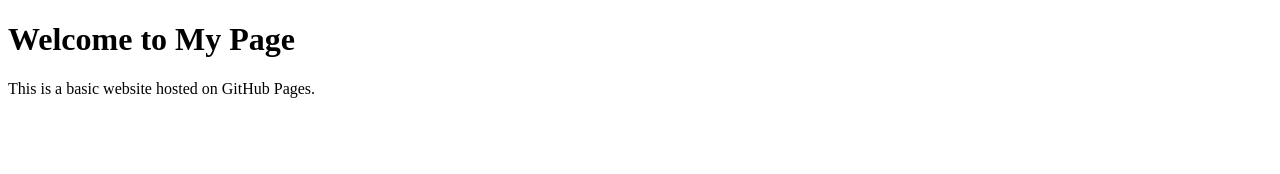
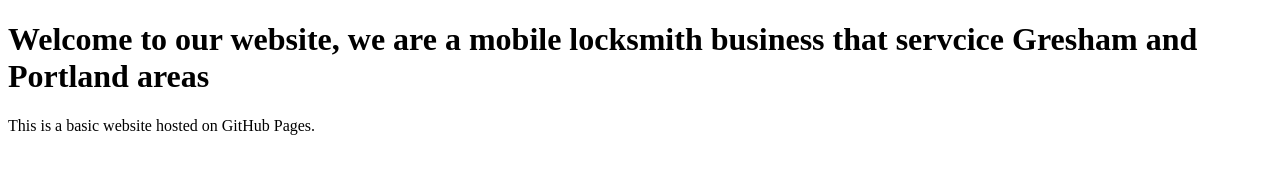
Before and after one commit to keytechllc/main, a plain HTML site: page index.html in a window 1280 px wide. Drawn offline with Linux system fonts and the light colour scheme.

Commit message:
Update index.html

```diff
--- a/index.html
+++ b/index.html
@@ -1,10 +1,10 @@
 <!DOCTYPE html>
 <html>
 <head>
-    <title>My First GitHub Page</title>
+    <title>Key Tech Locksmith</title>
 </head>
 <body>
-    <h1>Welcome to My Page</h1>
+    <h1>Welcome to our website, we are a mobile locksmith business that servcice Gresham and Portland areas</h1>
     <p>This is a basic website hosted on GitHub Pages.</p>
 </body>
 </html>
```
